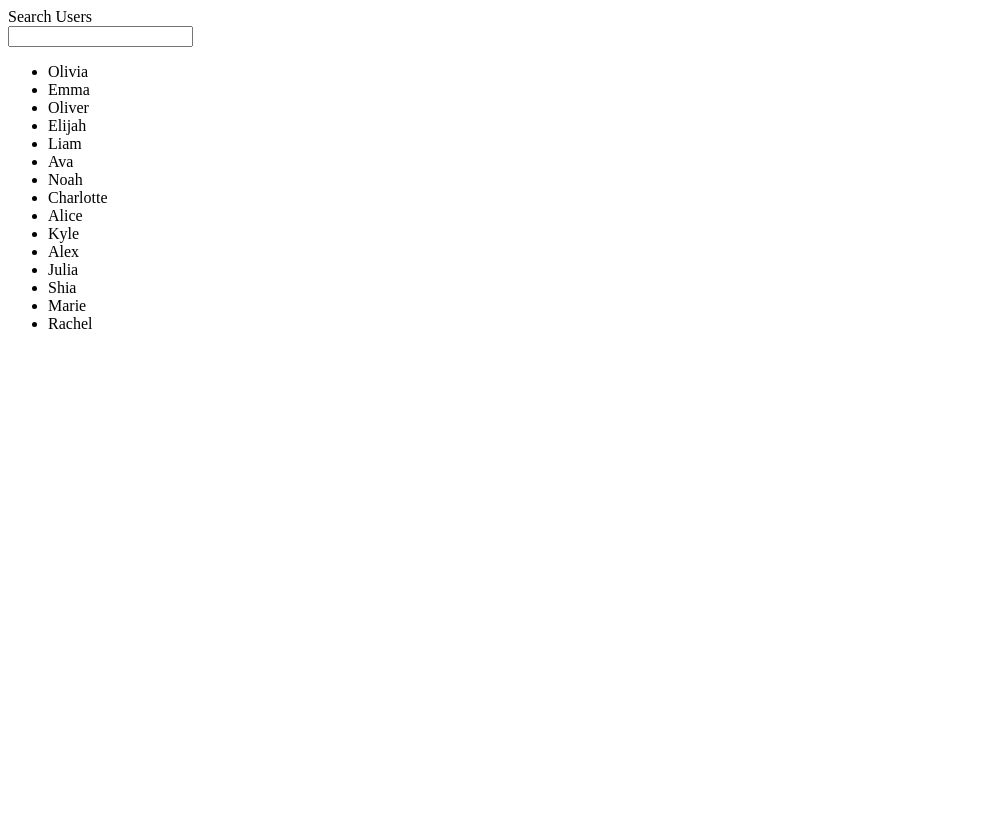
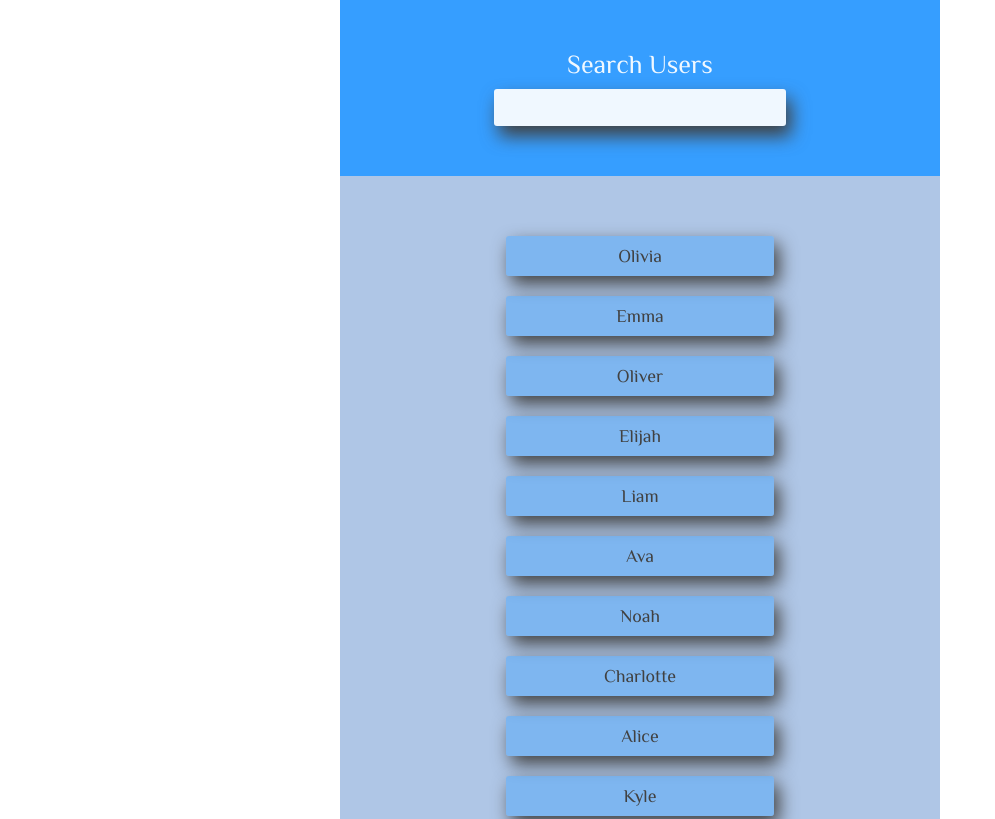
Before and after one commit to NBayraktar/practice-projects, a plain HTML site: page build-search-bar/index.html in a window 1280 px wide. Shown: the top 819 px of the page, without its empty margins (0-995 px from the left). Drawn offline with Linux system fonts and the light colour scheme.

Commit message:
styled index.html in style.css

```diff
--- a/build-search-bar/index.html
+++ b/build-search-bar/index.html
@@ -4,6 +4,10 @@
     <meta charset="UTF-8" />
     <meta http-equiv="X-UA-Compatible" content="IE=edge" />
     <meta name="viewport" content="width=device-width, initial-scale=1.0" />
+    <link
+      href="https://fonts.googleapis.com/css2?family=Philosopher:wght@400;700&display=swap"
+      rel="stylesheet"
+    />
     <link rel="stylesheet" href="style.css" />
     <title>Search-bar</title>
   </head>
@@ -11,7 +15,7 @@
     <div class="container">
       <div class="search">
         <label for="searchInput">Search Users</label><br />
-        <input type="text" name="search" id="searchInput" />
+        <input type="text" name="search" id="searchInput" class="searchInput" />
       </div>
       <ul id="results">
         <li class="names">Olivia</li>
--- a/build-search-bar/style.css
+++ b/build-search-bar/style.css
@@ -0,0 +1,58 @@
+body {
+  margin: 0;
+  padding: 0;
+  font-family: 'Philosopher', sans-serif;
+}
+
+label {
+  font-size: 26px;
+  color: #f0f8ff;
+}
+
+ul {
+  list-style: none;
+  display: flex;
+  flex-direction: column;
+  width: 48%;
+  padding-left: 0;
+  margin: 50px 0;
+}
+
+li {
+  padding: 10px;
+  margin: 10px;
+  background: rgba(54, 158, 255, 0.4);
+  color: #414141;
+  text-align: center;
+  font-size: 18px;
+  border-radius: 3px;
+  box-shadow: 5px 8px 18px #414141;
+}
+
+.searchInput {
+  margin-top: 10px;
+  padding: 8px 30px;
+  border: none;
+  outline: none;
+  background: #f0f8ff;
+  border-radius: 3px;
+  font-size: 18px;
+  box-shadow: 5px 10px 18px #414141;
+}
+
+.search {
+  background: #369eff;
+  width: 100%;
+  text-align: center;
+  padding: 50px 0;
+}
+
+.container {
+  max-width: 600px;
+  height: 100%;
+  margin: 0 auto;
+  display: flex;
+  flex-direction: column;
+  align-items: center;
+  background-color: #afc6e6;
+}
```
